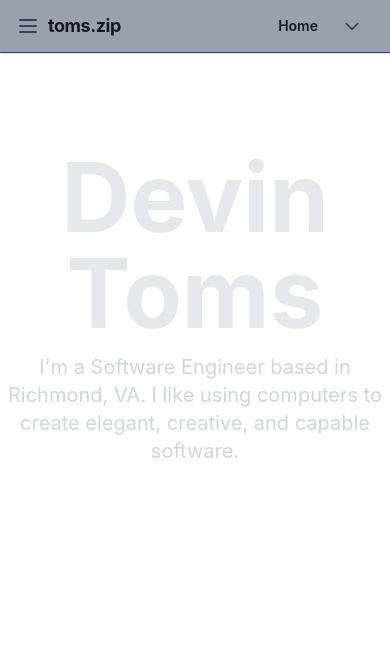
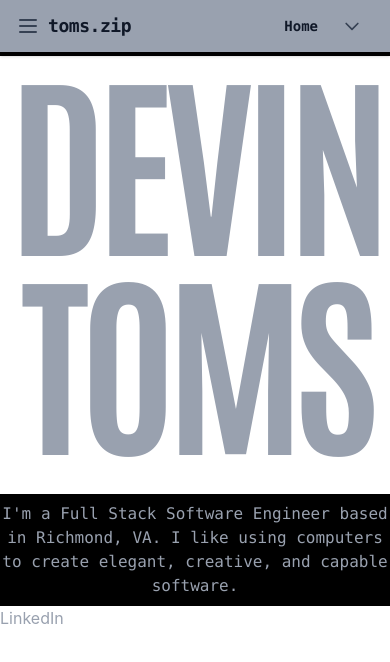
Before and after one commit to devintoms/toms-zip, a SvelteKit app: page / in a window 390 px wide. Shown: the top 662 px of the page. Built offline with nearby package versions, Linux system fonts and the light colour scheme.

Commit message:
add name as eyecatch on main page; make responsive

```diff
--- a/src/lib/components/Navbar/Navbar.svelte
+++ b/src/lib/components/Navbar/Navbar.svelte
@@ -88,7 +88,7 @@
 <nav
 	id="navbar-container"
 	aria-label="Main navigation"
-	class="sticky top-0 z-50 border-b border-gray-700 bg-gray-400 shadow-sm"
+	class="sticky top-0 z-50 border-b-4 border-black bg-gray-400 shadow-sm"
 >
 	<div class="mx-auto flex max-w-7xl items-center justify-between px-4 py-1 sm:px-6 lg:px-8">
 		<div class="flex items-center gap-2">
@@ -102,11 +102,11 @@
 			>
 				<path d="M4 6h16M4 12h16M4 18h16" stroke-linecap="round" stroke-linejoin="round" />
 			</svg>
-			<span class="text-lg font-bold tracking-tight text-gray-900">toms.zip</span>
+			<span class="text-lg font-bold font-mono tracking-tight text-gray-900">toms.zip</span>
 		</div>
 
 		<div class="flex items-center gap-3 sm:gap-4">
-			<span class="text-sm font-semibold text-gray-900 sm:text-base">{selectedOption}</span>
+			<span class="text-sm font-semibold font-mono text-gray-900 sm:text-base">{selectedOption}</span>
 
 			<div class="relative">
 				<button
@@ -117,7 +117,7 @@
 					aria-haspopup="menu"
 					onclick={toggleMenu}
 					onkeydown={handleButtonKeydown}
-					class="inline-flex min-h-[44px] min-w-[44px] items-center justify-center rounded-md px-3 py-2 text-sm font-medium text-gray-700 transition-colors hover:bg-gray-100 focus-visible:ring-2 focus-visible:ring-blue-500 focus-visible:ring-offset-2 focus-visible:outline-none"
+					class="inline-flex min-h-[44px] min-w-[44px] items-center justify-center rounded-md px-3 py-2 text-sm font-medium font-mono text-gray-700 transition-colors hover:bg-gray-100 focus-visible:ring-2 focus-visible:ring-blue-500 focus-visible:ring-offset-2 focus-visible:outline-none"
 				>
 					<span class="sr-only sm:not-sr-only sm:mr-1">Menu</span>
 					<svg
@@ -159,7 +159,7 @@
 												selectOption(option);
 											}
 										}}
-										class="block min-h-[44px] px-4 py-2 text-sm text-gray-700 transition-colors hover:bg-gray-100 focus-visible:bg-gray-100 focus-visible:ring-2 focus-visible:ring-blue-500 focus-visible:outline-none focus-visible:ring-inset {selectedOption ===
+										class="block font-mono min-h-[44px] px-4 py-2 text-sm text-gray-700 transition-colors hover:bg-gray-100 focus-visible:bg-gray-100 focus-visible:ring-2 focus-visible:ring-blue-500 focus-visible:outline-none focus-visible:ring-inset {selectedOption ===
 										option
 											? 'font-semibold text-gray-900'
 											: ''}"
--- a/src/routes/+layout.svelte
+++ b/src/routes/+layout.svelte
@@ -30,11 +30,12 @@
 	width={innerWidth.current}
 	height={ditherHeight}
 	colorBack="#000000"
-	colorFront="#aa7ca9"
+	// colorFront= "#aa7ca9"
+	colorFront="#523B52"
 	shape="warp"
 	type="8x8"
 	size={1.5}
-	speed={0.25}
+	speed={0.1}
 	scale={1.25}
 	rotation={0}
 	offsetX={0}
--- a/src/routes/+page.svelte
+++ b/src/routes/+page.svelte
@@ -1,8 +1,13 @@
-<div class="py-24">
+<div class="pb-24">
+    <h1 class="text-[51vw] md:text-[25vw] text-center font-antonio tracking-tighter leading-none text-gray-400 font-bold mb-10">
+        DEVIN TOMS
+    </h1>
     <div class="mx-auto max-w-2xl">
-        <div class="align-middle">
-            <h1 class="text-8xl text-gray-200 text-center font-bold pb-3">Devin Toms</h1>
-            <p class="text-xl text-gray-300 text-center">I'm a Software Engineer based in Richmond, VA. I like using computers to create elegant, creative, and capable software.</p>
+        <div class="align-middle bg-black">
+            <p class="text-m text-gray-400 text-center font-mono py-2">I'm a Full Stack Software Engineer based in Richmond, VA. I like using computers to create elegant, creative, and capable software.</p>
+        </div>
+        <div class="text-gray-400">
+            <a href="https://www.linkedin.com/in/devintoms/">LinkedIn</a>
         </div>
     </div>
 </div>
```
